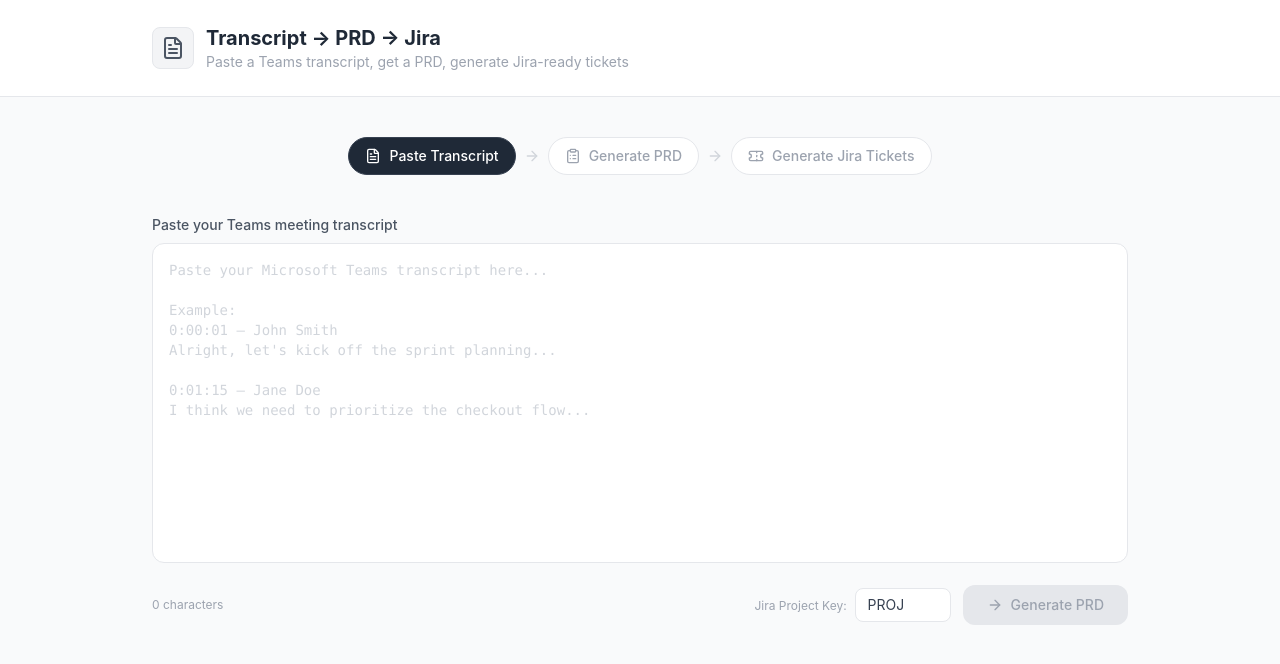
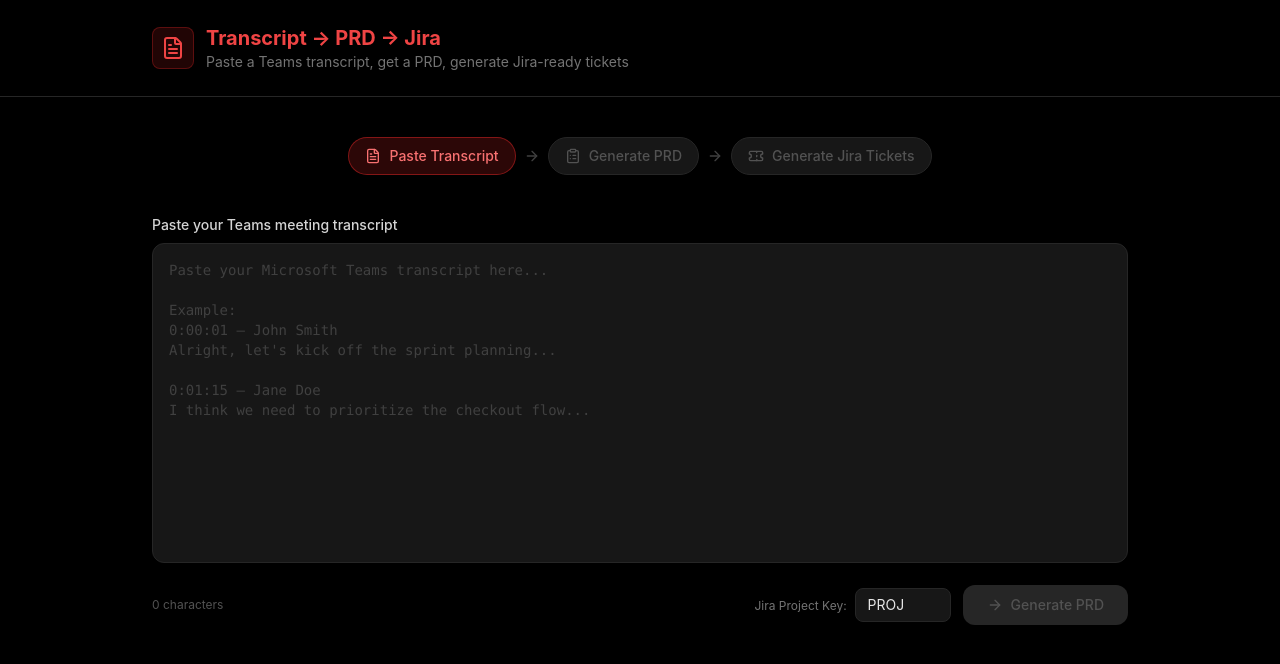
Before and after one commit to Jay-Uppaluri/transcriptToJira, a React (Vite) app: page / in a window 1280 px wide. Shown: the top 664 px of the page. Built offline with nearby package versions, Linux system fonts and the light colour scheme; the HTML template or start-up script is replaced by a standard one.

Commit message:
Switch to all black and red theme

```diff
--- a/src/App.jsx
+++ b/src/App.jsx
@@ -18,11 +18,11 @@
         const active = current === s.id;
         return (
           <React.Fragment key={s.id}>
-            <div className={`flex items-center gap-2 px-4 py-2 rounded-full text-sm font-medium transition-all ${active ? 'bg-gray-800 text-white border border-gray-700' : done ? 'bg-gray-100 text-gray-600 border border-gray-200' : 'bg-white text-gray-400 border border-gray-200'}`}>
+            <div className={`flex items-center gap-2 px-4 py-2 rounded-full text-sm font-medium transition-all ${active ? 'bg-red-600/20 text-red-400 border border-red-600/50' : done ? 'bg-red-900/30 text-red-300 border border-red-800/50' : 'bg-neutral-900 text-neutral-600 border border-neutral-800'}`}>
               {done ? <CheckCircle2 size={16} /> : <Icon size={16} />}
               {s.label}
             </div>
-            {i < steps.length - 1 && <ArrowRight size={16} className="text-gray-300" />}
+            {i < steps.length - 1 && <ArrowRight size={16} className="text-neutral-700" />}
           </React.Fragment>
         );
       })}
@@ -33,8 +33,8 @@
 function TicketCard({ ticket, index }) {
   const [open, setOpen] = useState(false);
   const f = ticket.fields;
-  const priorityColors = { Highest: 'text-red-500', High: 'text-orange-500', Medium: 'text-yellow-600', Low: 'text-blue-500', Lowest: 'text-gray-400' };
-  const typeColors = { Epic: 'bg-purple-50 text-purple-600', Story: 'bg-green-50 text-green-600', Task: 'bg-blue-50 text-blue-600', Bug: 'bg-red-50 text-red-600' };
+  const priorityColors = { Highest: 'text-red-400', High: 'text-red-500', Medium: 'text-red-600', Low: 'text-neutral-400', Lowest: 'text-neutral-500' };
+  const typeColors = { Epic: 'bg-red-900/40 text-red-300', Story: 'bg-red-900/30 text-red-400', Task: 'bg-neutral-800 text-neutral-300', Bug: 'bg-red-600/20 text-red-400' };
 
   function extractText(node) {
     if (!node) return '';
@@ -44,24 +44,24 @@
   }
 
   return (
-    <div className="bg-white rounded-xl border border-gray-150 hover:border-gray-300 transition-all overflow-hidden">
+    <div className="bg-neutral-900 rounded-xl border border-neutral-800 hover:border-red-900/60 transition-all overflow-hidden">
       <div className="p-4 cursor-pointer flex items-start justify-between gap-3" onClick={() => setOpen(!open)}>
         <div className="flex-1 min-w-0">
           <div className="flex items-center gap-2 mb-1 flex-wrap">
-            <span className={`text-xs px-2 py-0.5 rounded-full font-medium ${typeColors[f.issuetype?.name] || 'bg-gray-50 text-gray-500'}`}>{f.issuetype?.name || 'Task'}</span>
-            <span className={`text-xs font-medium ${priorityColors[f.priority?.name] || 'text-gray-400'}`}>{f.priority?.name}</span>
-            {f.labels?.map(l => <span key={l} className="text-xs bg-gray-50 text-gray-500 px-2 py-0.5 rounded">{l}</span>)}
+            <span className={`text-xs px-2 py-0.5 rounded-full font-medium ${typeColors[f.issuetype?.name] || 'bg-neutral-800 text-neutral-400'}`}>{f.issuetype?.name || 'Task'}</span>
+            <span className={`text-xs font-medium ${priorityColors[f.priority?.name] || 'text-neutral-500'}`}>{f.priority?.name}</span>
+            {f.labels?.map(l => <span key={l} className="text-xs bg-neutral-800 text-neutral-400 px-2 py-0.5 rounded">{l}</span>)}
           </div>
-          <h3 className="font-semibold text-gray-800 text-sm">{f.summary}</h3>
+          <h3 className="font-semibold text-neutral-100 text-sm">{f.summary}</h3>
         </div>
-        {open ? <ChevronUp size={16} className="text-gray-400 shrink-0 mt-1" /> : <ChevronDown size={16} className="text-gray-400 shrink-0 mt-1" />}
+        {open ? <ChevronUp size={16} className="text-neutral-500 shrink-0 mt-1" /> : <ChevronDown size={16} className="text-neutral-500 shrink-0 mt-1" />}
       </div>
       {open && (
-        <div className="px-4 pb-4 border-t border-gray-100 pt-3">
-          <div className="text-xs text-gray-500 whitespace-pre-wrap leading-relaxed mb-3 break-words overflow-hidden">{extractText(f.description)}</div>
+        <div className="px-4 pb-4 border-t border-neutral-800 pt-3">
+          <div className="text-xs text-neutral-400 whitespace-pre-wrap leading-relaxed mb-3 break-words overflow-hidden">{extractText(f.description)}</div>
           <details className="group">
-            <summary className="text-xs text-gray-400 cursor-pointer hover:text-gray-600 transition-colors">View raw JSON</summary>
-            <pre className="mt-2 text-xs text-gray-400 bg-gray-50 rounded-lg p-3 overflow-x-auto overflow-y-auto max-h-60 break-all whitespace-pre-wrap">{JSON.stringify(ticket, null, 2)}</pre>
+            <summary className="text-xs text-neutral-600 cursor-pointer hover:text-neutral-400 transition-colors">View raw JSON</summary>
+            <pre className="mt-2 text-xs text-neutral-500 bg-black rounded-lg p-3 overflow-x-auto overflow-y-auto max-h-60 break-all whitespace-pre-wrap">{JSON.stringify(ticket, null, 2)}</pre>
           </details>
         </div>
       )}
@@ -116,17 +116,17 @@
   }
 
   return (
-    <div className="min-h-screen bg-gray-50 text-gray-800">
+    <div className="min-h-screen bg-black text-neutral-100">
       {/* Header */}
-      <header className="border-b border-gray-200 bg-white">
+      <header className="border-b border-neutral-800 bg-black">
         <div className="max-w-5xl mx-auto px-6 py-6">
           <div className="flex items-center gap-3">
-            <div className="p-2 bg-gray-100 rounded-lg border border-gray-200">
-              <FileText size={24} className="text-gray-600" />
+            <div className="p-2 bg-red-600/15 rounded-lg border border-red-800/50">
+              <FileText size={24} className="text-red-500" />
             </div>
             <div>
-              <h1 className="text-xl font-bold text-gray-800">Transcript → PRD → Jira</h1>
-              <p className="text-sm text-gray-400">Paste a Teams transcript, get a PRD, generate Jira-ready tickets</p>
+              <h1 className="text-xl font-bold text-red-500">Transcript → PRD → Jira</h1>
+              <p className="text-sm text-neutral-500">Paste a Teams transcript, get a PRD, generate Jira-ready tickets</p>
             </div>
           </div>
         </div>
@@ -136,7 +136,7 @@
         <StepIndicator current={step} />
 
         {error && (
-          <div className="mb-6 p-4 bg-red-50 border border-red-200 rounded-xl flex items-center gap-3 text-red-600 text-sm">
+          <div className="mb-6 p-4 bg-red-900/20 border border-red-800/50 rounded-xl flex items-center gap-3 text-red-400 text-sm">
             <AlertCircle size={18} />
             {error}
           </div>
@@ -145,20 +145,20 @@
         {/* Step 1: Transcript Input */}
         {step === 1 && (
           <div>
-            <label className="block text-sm font-medium text-gray-600 mb-2">Paste your Teams meeting transcript</label>
+            <label className="block text-sm font-medium text-neutral-300 mb-2">Paste your Teams meeting transcript</label>
             <textarea
-              className="w-full h-80 bg-white border border-gray-200 rounded-xl p-4 text-sm text-gray-700 placeholder-gray-300 focus:outline-none focus:border-gray-400 focus:ring-1 focus:ring-gray-300 resize-none font-mono"
+              className="w-full h-80 bg-neutral-900 border border-neutral-800 rounded-xl p-4 text-sm text-neutral-200 placeholder-neutral-700 focus:outline-none focus:border-red-700 focus:ring-1 focus:ring-red-900/50 resize-none font-mono"
               placeholder={"Paste your Microsoft Teams transcript here...\n\nExample:\n0:00:01 — John Smith\nAlright, let's kick off the sprint planning...\n\n0:01:15 — Jane Doe\nI think we need to prioritize the checkout flow..."}
               value={transcript}
               onChange={e => setTranscript(e.target.value)}
             />
             <div className="flex items-center justify-between mt-4">
-              <span className="text-xs text-gray-400">{transcript.length.toLocaleString()} characters</span>
+              <span className="text-xs text-neutral-600">{transcript.length.toLocaleString()} characters</span>
               <div className="flex items-center gap-3">
                 <div>
-                  <label className="text-xs text-gray-400 mr-2">Jira Project Key:</label>
+                  <label className="text-xs text-neutral-500 mr-2">Jira Project Key:</label>
                   <input
-                    className="bg-white border border-gray-200 rounded-lg px-3 py-1.5 text-sm text-gray-700 w-24 focus:outline-none focus:border-gray-400"
+                    className="bg-neutral-900 border border-neutral-800 rounded-lg px-3 py-1.5 text-sm text-neutral-200 w-24 focus:outline-none focus:border-red-700"
                     value={projectKey}
                     onChange={e => setProjectKey(e.target.value.toUpperCase())}
                     placeholder="PROJ"
@@ -167,7 +167,7 @@
                 <button
                   onClick={generatePRD}
                   disabled={!transcript.trim() || loading}
-                  className="flex items-center gap-2 bg-gray-800 hover:bg-gray-700 disabled:bg-gray-200 disabled:text-gray-400 text-white px-6 py-2.5 rounded-xl font-medium text-sm transition-all"
+                  className="flex items-center gap-2 bg-red-600 hover:bg-red-500 disabled:bg-neutral-800 disabled:text-neutral-600 text-white px-6 py-2.5 rounded-xl font-medium text-sm transition-all"
                 >
                   {loading ? <Loader2 size={16} className="animate-spin" /> : <ArrowRight size={16} />}
                   Generate PRD
@@ -181,25 +181,25 @@
         {step === 2 && (
           <div>
             <div className="flex items-center justify-between mb-3">
-              <label className="text-sm font-medium text-gray-600">Generated PRD</label>
+              <label className="text-sm font-medium text-neutral-300">Generated PRD</label>
               <div className="flex gap-2">
-                <button onClick={() => setStep(1)} className="text-xs text-gray-400 hover:text-gray-600 transition-colors">← Back to transcript</button>
-                <button onClick={() => copyToClipboard(prd, 'prd')} className="flex items-center gap-1 text-xs text-gray-400 hover:text-gray-600 transition-colors">
+                <button onClick={() => setStep(1)} className="text-xs text-neutral-500 hover:text-neutral-300 transition-colors">← Back to transcript</button>
+                <button onClick={() => copyToClipboard(prd, 'prd')} className="flex items-center gap-1 text-xs text-neutral-500 hover:text-red-400 transition-colors">
                   <Copy size={12} /> {copied === 'prd' ? 'Copied!' : 'Copy'}
                 </button>
               </div>
             </div>
             <textarea
-              className="w-full h-96 bg-white border border-gray-200 rounded-xl p-4 text-sm text-gray-700 focus:outline-none focus:border-gray-400 focus:ring-1 focus:ring-gray-300 resize-none font-mono leading-relaxed"
+              className="w-full h-96 bg-neutral-900 border border-neutral-800 rounded-xl p-4 text-sm text-neutral-200 focus:outline-none focus:border-red-700 focus:ring-1 focus:ring-red-900/50 resize-none font-mono leading-relaxed"
               value={prd}
               onChange={e => setPrd(e.target.value)}
             />
-            <p className="text-xs text-gray-400 mt-2 mb-4">You can edit the PRD above before generating tickets.</p>
+            <p className="text-xs text-neutral-600 mt-2 mb-4">You can edit the PRD above before generating tickets.</p>
             <div className="flex justify-end">
               <button
                 onClick={generateTickets}
                 disabled={loading}
-                className="flex items-center gap-2 bg-gray-800 hover:bg-gray-700 disabled:bg-gray-200 disabled:text-gray-400 text-white px-6 py-2.5 rounded-xl font-medium text-sm transition-all"
+                className="flex items-center gap-2 bg-red-600 hover:bg-red-500 disabled:bg-neutral-800 disabled:text-neutral-600 text-white px-6 py-2.5 rounded-xl font-medium text-sm transition-all"
               >
                 {loading ? <Loader2 size={16} className="animate-spin" /> : <Ticket size={16} />}
                 Generate Jira Tickets
@@ -213,14 +213,14 @@
           <div>
             <div className="flex items-center justify-between mb-4">
               <div>
-                <h2 className="text-lg font-semibold text-gray-800">{tickets.length} Jira Tickets Generated</h2>
-                <p className="text-xs text-gray-400">Each ticket is in exact Jira REST API format (POST /rest/api/3/issue)</p>
+                <h2 className="text-lg font-semibold text-neutral-100">{tickets.length} Jira Tickets Generated</h2>
+                <p className="text-xs text-neutral-500">Each ticket is in exact Jira REST API format (POST /rest/api/3/issue)</p>
               </div>
               <div className="flex gap-2">
-                <button onClick={() => setStep(2)} className="text-xs text-gray-400 hover:text-gray-600 transition-colors">← Back to PRD</button>
+                <button onClick={() => setStep(2)} className="text-xs text-neutral-500 hover:text-neutral-300 transition-colors">← Back to PRD</button>
                 <button
                   onClick={() => copyToClipboard(JSON.stringify(tickets, null, 2), 'tickets')}
-                  className="flex items-center gap-1 text-xs bg-white border border-gray-200 hover:border-gray-300 text-gray-500 px-3 py-1.5 rounded-lg transition-all"
+                  className="flex items-center gap-1 text-xs bg-neutral-900 border border-neutral-800 hover:border-red-800/50 text-neutral-400 px-3 py-1.5 rounded-lg transition-all"
                 >
                   <Copy size={12} /> {copied === 'tickets' ? 'Copied!' : 'Copy All JSON'}
                 </button>
@@ -232,19 +232,19 @@
 
             {/* Raw JSON export */}
             <details className="group">
-              <summary className="text-sm text-gray-400 cursor-pointer hover:text-gray-600 transition-colors font-medium">View full JSON payload</summary>
-              <pre className="mt-3 text-xs text-gray-400 bg-white border border-gray-200 rounded-xl p-4 overflow-x-auto overflow-y-auto max-h-96 whitespace-pre-wrap break-all">{JSON.stringify(tickets, null, 2)}</pre>
+              <summary className="text-sm text-neutral-500 cursor-pointer hover:text-red-400 transition-colors font-medium">View full JSON payload</summary>
+              <pre className="mt-3 text-xs text-neutral-500 bg-neutral-900 border border-neutral-800 rounded-xl p-4 overflow-x-auto overflow-y-auto max-h-96 whitespace-pre-wrap break-all">{JSON.stringify(tickets, null, 2)}</pre>
             </details>
 
             {/* Jira submit placeholder */}
-            <div className="mt-8 p-6 bg-white border border-dashed border-gray-300 rounded-xl">
+            <div className="mt-8 p-6 bg-neutral-900 border border-dashed border-red-900/40 rounded-xl">
               <div className="flex items-center gap-3 mb-2">
-                <Send size={18} className="text-gray-400" />
-                <h3 className="font-medium text-gray-500">Submit to Jira</h3>
+                <Send size={18} className="text-red-600/60" />
+                <h3 className="font-medium text-neutral-400">Submit to Jira</h3>
               </div>
-              <p className="text-sm text-gray-400">
-                The Jira API integration endpoint is stubbed at <code className="text-gray-600 bg-gray-50 px-1.5 py-0.5 rounded text-xs">POST /api/submit-to-jira</code>.
-                Open <code className="text-gray-600 bg-gray-50 px-1.5 py-0.5 rounded text-xs">server.js</code> and wire up your Jira base URL, email, and API token to push these tickets directly.
+              <p className="text-sm text-neutral-500">
+                The Jira API integration endpoint is stubbed at <code className="text-red-400 bg-black px-1.5 py-0.5 rounded text-xs">POST /api/submit-to-jira</code>.
+                Open <code className="text-red-400 bg-black px-1.5 py-0.5 rounded text-xs">server.js</code> and wire up your Jira base URL, email, and API token to push these tickets directly.
               </p>
             </div>
           </div>
```
